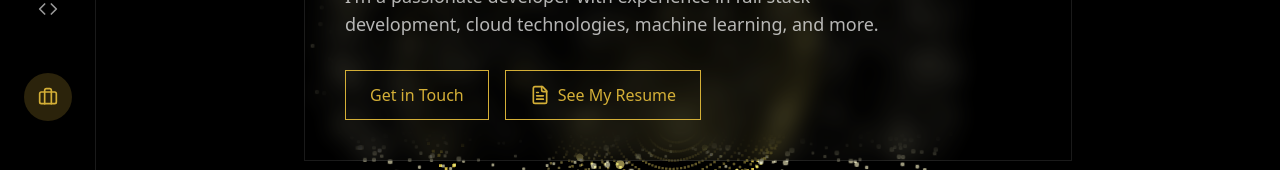
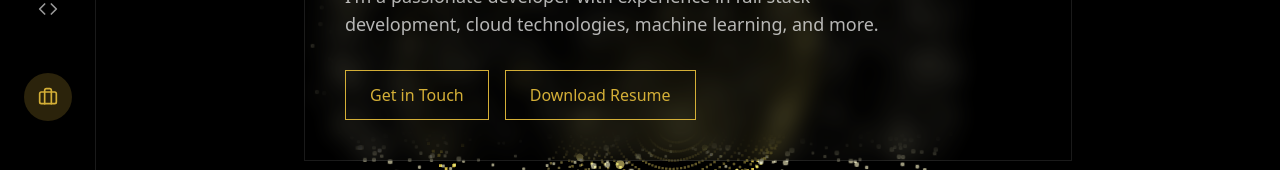
Before and after one commit to seika5/portfolio, a Next.js app in the folder portfolio/: page / in a window 1280 px wide. Shown: the part 363-533 px from the top of the page. Built offline with nearby package versions, Linux system fonts and the light colour scheme.

Commit message:
Update PortfolioContent.tsx

```diff
--- a/portfolio/src/components/portfolio/PortfolioContent.tsx
+++ b/portfolio/src/components/portfolio/PortfolioContent.tsx
@@ -3,7 +3,7 @@
 import { useState, useEffect } from 'react';
 import Link from 'next/link';
 
-import { Github, Linkedin, ExternalLink, UserCircle, Code, Briefcase, Monitor, ChevronRight, FileText, Mail } from 'lucide-react';
+import { Github, Linkedin, ExternalLink, UserCircle, Code, Briefcase, Monitor, ChevronRight, Mail } from 'lucide-react';
 
 export default function PortfolioContent() {
   const [activeSection, setActiveSection] = useState<string>('home');
@@ -145,8 +145,7 @@ export default function PortfolioContent() {
                   rel="noopener noreferrer"
                   className="border border-[#d4af37] text-[#d4af37] hover:bg-[#d4af37]/10 px-6 py-3 rounded-md font-medium transition-colors flex items-center gap-2"
                 >
-                  <FileText size={20} />
-                  See My Resume
+                  Download Resume
                 </a>
               </div>
             </div>
```
